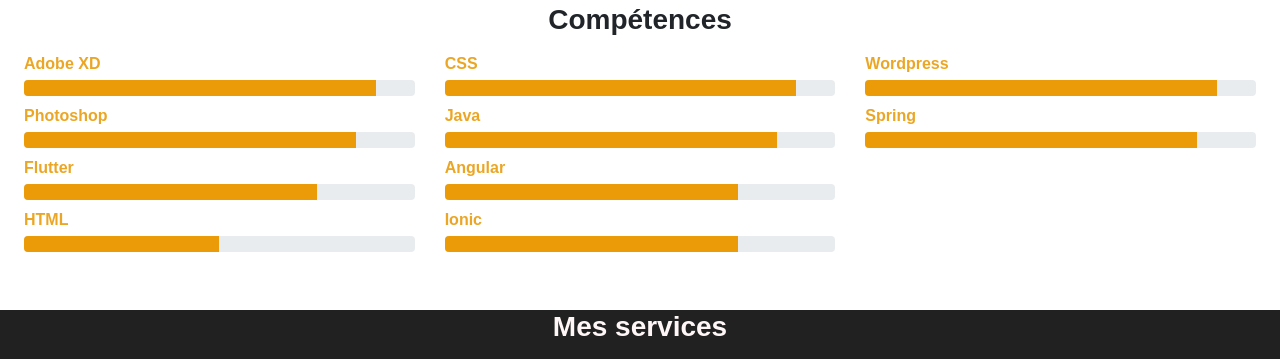
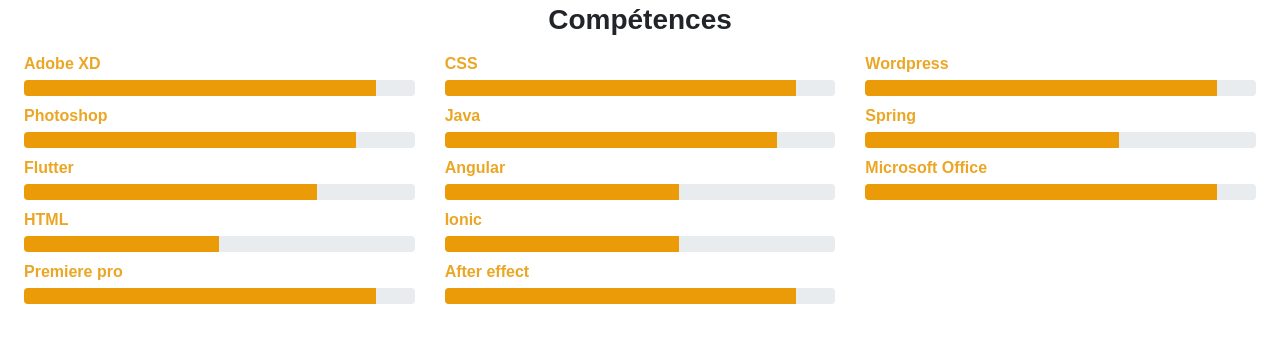
Before and after one commit to Soulteymane/Portfolio, a plain HTML site: page Mon portfolio/index.html in a window 1280 px wide. Shown: the part 1039-1398 px from the top of the page. Drawn offline with nearby package versions, Linux system fonts and the light colour scheme.

Commit message:
Update index.html

```diff
--- a/Mon portfolio/index.html
+++ b/Mon portfolio/index.html
@@ -139,6 +139,12 @@
                     <div class="progress-bar" role="progressbar" data-aos="zoom-in-right" data-aos-delay="300" data-aos-anchor=".skills-section" style="width: 50%" aria-valuenow="50" aria-valuemin="0" aria-valuemax="100"></div>
                   </div>
                 </div>
+                <div class="mb-2"><span>Premiere pro</span>
+                  <div class="progress my-1">
+                    <div class="progress-bar" role="progressbar" data-aos="zoom-in-right" data-aos-delay="300" data-aos-anchor=".skills-section" style="width: 90%" aria-valuenow="75" aria-valuemin="0" aria-valuemax="100"></div>
+                  </div>
+                </div>
+
             </div>
             <div class="col-md-4">
               <div class="mb-2"><span>CSS</span>
@@ -153,12 +159,17 @@
               </div>
               <div class="mb-2"><span>Angular</span>
                 <div class="progress my-1">
-                    <div class="progress-bar" role="progressbar" data-aos="zoom-in-right" data-aos-delay="300" data-aos-anchor=".skills-section" style="width: 75%" aria-valuenow="75" aria-valuemin="0" aria-valuemax="100"></div>
+                  <div class="progress-bar" role="progressbar" data-aos="zoom-in-right" data-aos-delay="300" data-aos-anchor=".skills-section" style="width: 60%" aria-valuenow="75" aria-valuemin="0" aria-valuemax="100"></div>
                 </div>
               </div>
               <div class="mb-2"><span>Ionic</span>
                   <div class="progress my-1">
-                      <div class="progress-bar" role="progressbar" data-aos="zoom-in-right" data-aos-delay="300" data-aos-anchor=".skills-section" style="width: 75%" aria-valuenow="75" aria-valuemin="0" aria-valuemax="100"></div>
+                    <div class="progress-bar" role="progressbar" data-aos="zoom-in-right" data-aos-delay="300" data-aos-anchor=".skills-section" style="width: 60%" aria-valuenow="75" aria-valuemin="0" aria-valuemax="100"></div>
+                  </div>
+                </div>
+                <div class="mb-2"><span>After effect</span>
+                  <div class="progress my-1">
+                    <div class="progress-bar" role="progressbar" data-aos="zoom-in-right" data-aos-delay="300" data-aos-anchor=".skills-section" style="width: 90%" aria-valuenow="75" aria-valuemin="0" aria-valuemax="100"></div>
                   </div>
                 </div>
             </div>
@@ -170,7 +181,12 @@
               </div>
               <div class="mb-2"><span>Spring</span>
                 <div class="progress my-1">
-                    <div class="progress-bar" role="progressbar" data-aos="zoom-in-right" data-aos-delay="200" data-aos-anchor=".skills-section" style="width: 85%" aria-valuenow="85" aria-valuemin="0" aria-valuemax="100"></div>
+                  <div class="progress-bar" role="progressbar" data-aos="zoom-in-right" data-aos-delay="200" data-aos-anchor=".skills-section" style="width: 65%" aria-valuenow="85" aria-valuemin="0" aria-valuemax="100"></div>
+                </div>
+              </div>
+              <div class="mb-2"><span>Microsoft Office</span>
+                <div class="progress my-1">
+                  <div class="progress-bar" role="progressbar" data-aos="zoom-in-right" data-aos-delay="200" data-aos-anchor=".skills-section" style="width: 90%" aria-valuenow="85" aria-valuemin="0" aria-valuemax="100"></div>
                 </div>
               </div>
 
```
Lines whose indentation alone changed are shown as unchanged.
